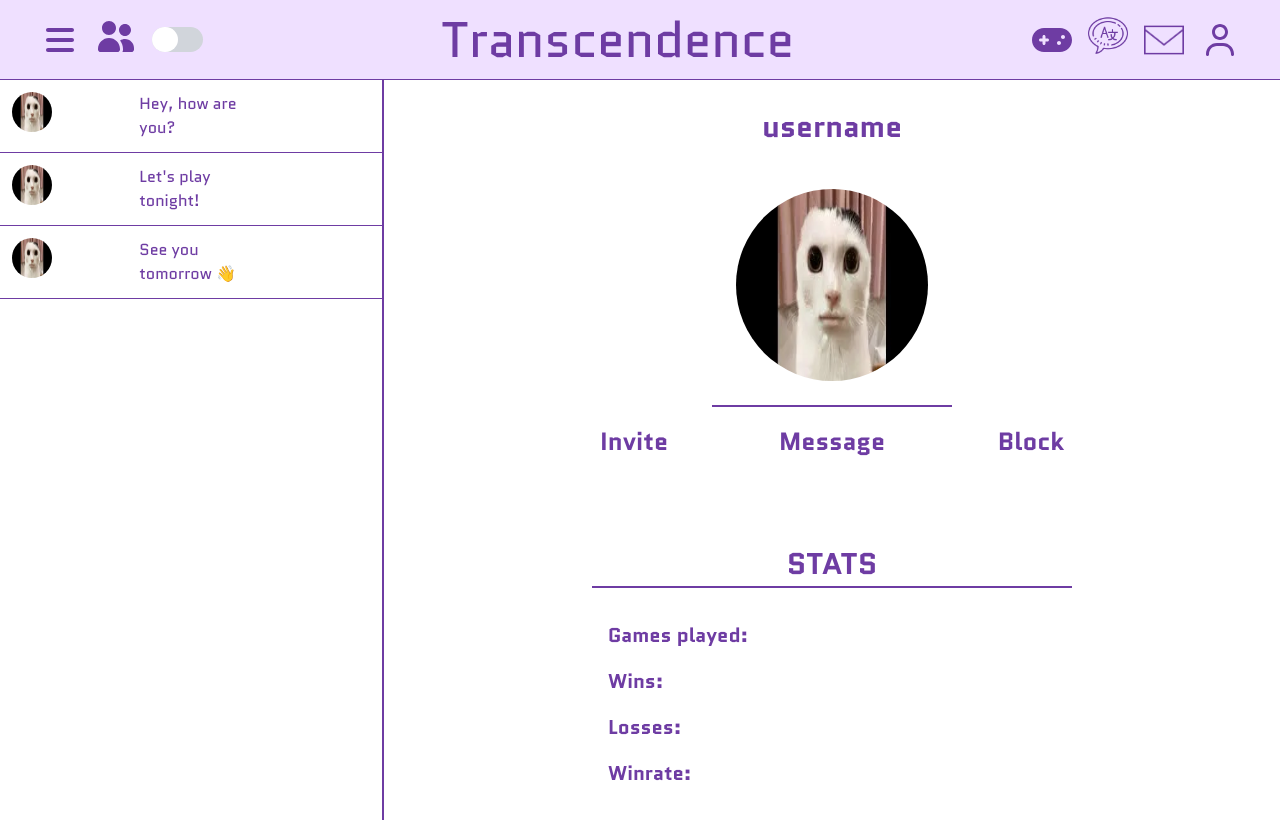
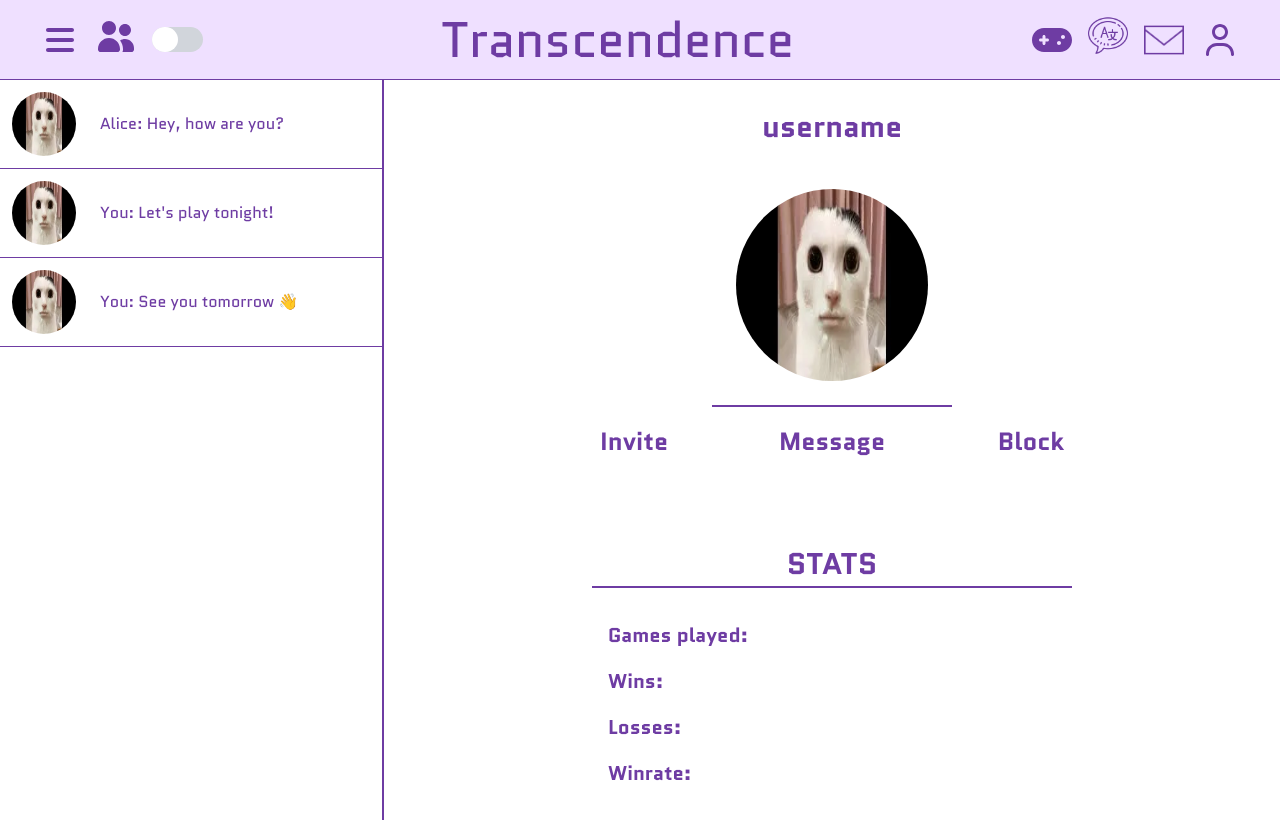
Before and after one commit to achille-bsc/transcendence, a React (Vite) app in the folder frontend/: page /profile in a window 1280 px wide. Shown: the top 820 px of the page. Built offline with nearby package versions, Linux system fonts and the light colour scheme.

Commit message:
Frontend:
Added Sidebar component used to track friends and recent messages.

```diff
--- a/frontend/src/Profile.tsx
+++ b/frontend/src/Profile.tsx
@@ -1,80 +1,17 @@
 import MyButton from "./utils/Button.tsx"
 import Img from "./utils/Img.tsx"
 import Main from "./utils/Main.tsx"
-import { useState } from "react";
-import { useEffect } from "react";
+import Sidebar from "./utils/Sidebar.tsx"
 
 // friends left = 30%vw
 // profile = 70%vw
 
-async function fetchFriends(username) {
-	return [
-		{
-			id: 1,
-			username: "Alice",
-			picture: "/src/img/img.webp",
-			last_message: "Hey, how are you?"
-		},
-		{
-			id: 2,
-			username: "Bob",
-			picture: "/src/img/img.webp",
-			last_message: "Let's play tonight!"
-		},
-		{
-			id: 3,
-			username: "Charlie",
-			picture: "/src/img/img.webp",
-			last_message: "See you tomorrow 👋"
-		},
+function Profile({ children = "username" }) {
 
-	];
-}
-
-// async function fetchFriends(username)
-// {
-// 	try
-// 	{
-// 		const response = await fetch('https://caddy:443/db/friends', {
-// 			method: 'POST',
-// 			body: JSON.stringify(username)
-// 		});
-// 		if (!response.ok)
-// 			throw new Error('Something went wrong');
-// 		const data = await response.json();
-// 		return data;
-// 	}
-// 	catch (error)
-// 	{
-// 		console.error('Error:', error);
-// 		return [];
-// 	}
-
-// }
-
-function Profile({ children = "username" }) {
-	const [friends, setFriends] = useState([]);
-
-	useEffect(() => {
-		fetchFriends(children).then(data => {
-			setFriends(data);
-		});
-	}, [children]);
 	return (
 		<Main>
 			<div className="flex">
-				<div className="w-[30vw] min-h-screen border-r-2 border-solid overflow-y-auto text-[#6E3CA3]">
-					{friends.map((friend) => (
-						<div key={friend.id} className="p-3 border-b grid grid-cols-3 w-full gap-6 text-[#6E3CA3]">
-							<img
-								src={friend.picture}
-								alt="friend"
-								className="w-10 h-10 rounded-full"
-							/>
-							<p>{friend.last_message}</p>
-						</div>
-					))}
-				</div>
+				<Sidebar>{children}</Sidebar>
 				<div className="flex-1 flex flex-col items-center">
 					<div className="w-[40vw] flex flex-col items-center space-y-4 p-6">
 						<div className="text-[#6E3CA3] text-[20px] md:text-[30px] font-bold">
--- a/frontend/src/utils/Main.tsx
+++ b/frontend/src/utils/Main.tsx
@@ -66,7 +66,7 @@ function Main({children = ""}) {
 						<MyButton onClick={() => DisplayMenu()}>
 							<Img src={game} alt="Game" className="w-8 md:w-10 h-auto"/>
 						</MyButton>
-						<div className="shrink-0">
+						<div className="w-8 md:w-10">
 							<MyButton onClick={() => setLanguages(!LanguagesClicked)}>
 								<Img src={language} alt="Language ??" className="w-8 md:w-10 h-auto"/>
 							</MyButton>
--- /dev/null
+++ b/frontend/src/utils/Sidebar.tsx
@@ -0,0 +1,77 @@
+import { useState } from "react";
+import { useEffect } from "react";
+
+async function fetchFriends() {
+	return [
+		{
+			id: 1,
+			username: "Alice",
+			picture: "/src/img/img.webp",
+			author: "Alice",
+			last_message: "Hey, how are you?"
+		},
+		{
+			id: 2,
+			username: "Bob",
+			picture: "/src/img/img.webp",
+			author: "You",
+			last_message: "Let's play tonight!"
+		},
+		{
+			id: 3,
+			username: "Charlie",
+			picture: "/src/img/img.webp",
+			author: "You",
+			last_message: "See you tomorrow 👋"
+		},
+
+	];
+}
+
+// async function fetchFriends(username)
+// {
+// 	try
+// 	{
+// 		const response = await fetch('https://caddy:443/db/friends', {
+// 			method: 'POST',
+// 			body: JSON.stringify(username)
+// 		});
+// 		if (!response.ok)
+// 			throw new Error('Something went wrong');
+// 		const data = await response.json();
+// 		return data;
+// 	}
+// 	catch (error)
+// 	{
+// 		console.error('Error:', error);
+// 		return [];
+// 	}
+
+// }
+
+function Sidebar({children})
+{
+    const [friends, setFriends] = useState([]);
+    useEffect(() => {
+        fetchFriends(children).then(data => {
+            setFriends(data);
+        });
+    }, [children]);
+
+    return (
+        <div className="w-[30vw] min-h-screen border-r-2 border-solid overflow-y-auto text-[#6E3CA3]">
+	    	{friends.map((friend) => (
+	    		<div key={friend.id} className="p-3 border-b flex items-center gap-6 text-[#6E3CA3]">
+	    			<img
+	    				src={friend.picture}
+	    				alt="friend"
+	    				className="w-[5vw] aspect-square rounded-full"
+	    			/>
+	    			<p>{friend.author}: {friend.last_message}</p>
+	    		</div>
+	    	))}
+	    </div>
+    )
+}
+
+export default Sidebar
```
